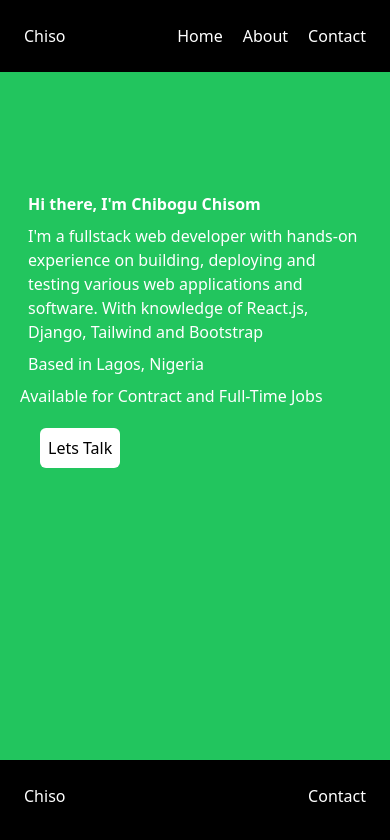
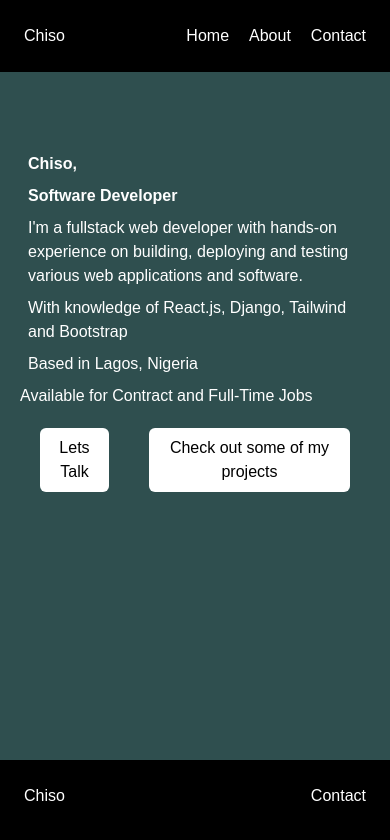
Before and after one commit to raeeceip/portfolio, a React (Vite) app: page / in a window 390 px wide. Shown: the top 840 px of the page. Built offline with nearby package versions, Linux system fonts and the light colour scheme.

Commit message:
adding changes

```diff
--- a/index.html
+++ b/index.html
@@ -3,8 +3,10 @@
 
 <head>
   <meta charset="UTF-8" />
-  <link rel="icon" type="image/svg+xml" href="/vite.svg" />
+  <link rel="icon" type="image/png" href="/logo.png" />
   <meta name="viewport" content="width=device-width, initial-scale=1.0" />
+  <meta http-equiv="X-UA-Compatible" content="ie=edge" />
+
   <link rel="stylesheet" href="/src/index.css" />
   <title>Chiso.tech</title>
 </head>
--- a/src/Components/Pages/Projects/Projects.jsx
+++ b/src/Components/Pages/Projects/Projects.jsx
@@ -3,8 +3,19 @@ import React from "react";
 
 const Projects = () => {
 	return (
-		<div>
-			<h1>Posts</h1>
+		<div className="flex flex-col justify-center items-center h-screen">
+			<div className="card flex flex-col justify-center items-center">
+				<p>Btsfy</p>
+				<h3> A web app that splits csv and json files</h3>
+				<p>React, Tailwind, Django</p>
+				<a href="https://btsfy.netlify.app/">View</a>
+			</div>
+			<div className="card flex flex-col justify-center items-center">
+				<p>Chisom</p>
+				<h3> A web app that splits csv and json files</h3>
+				<p>React, Tailwind, Django</p>
+				<a href="https://btsfy.netlify.app/">View</a>
+			</div>
 		</div>
 	);
 };
--- /dev/null
+++ b/src/Components/Pages/body/body.css
@@ -0,0 +1,36 @@
+.typewriter h1 {
+	overflow: hidden; /* Ensures the content is not revealed until the animation */
+	/* The typwriter cursor */
+	white-space: nowrap; /* Keeps the content on a single line */
+	/* Gives that scrolling effect as the typing happens */
+	animation: typing 3.5s steps(40, end), blink-caret 0.5s step-end infinite;
+}
+.typewriter h2 {
+	overflow: hidden !important; /* Ensures the content is not revealed until the animation */
+
+	white-space: nowrap; /* Keeps the content on a single line */
+	/* Gives that scrolling effect as the typing happens */
+	animation: typing 3.5s steps(40, end), blink-caret 0.5s step-end infinite;
+	animation-delay: 1s;
+}
+
+/* The typing effect */
+@keyframes typing {
+	from {
+		width: 0;
+	}
+	to {
+		width: 100%;
+	}
+}
+
+/* The typewriter cursor effect */
+@keyframes blink-caret {
+	from,
+	to {
+		border-color: transparent;
+	}
+	50% {
+		border-color: rgb(252, 131, 3);
+	}
+}
--- a/src/Components/Pages/body/body.jsx
+++ b/src/Components/Pages/body/body.jsx
@@ -1,18 +1,28 @@
 import React from "react";
 import { useState } from "react";
+import "./body.css";
 
 const Body = () => {
 	const [showPage, setShowPage] = useState(false);
 	return (
 		<div className="relative sm:flex h-[80vh] lg:grid md:grid place-items-center grid-flow-col w-screen  lg:top-2 top-10 overflow-y-hidden">
-			<div className=" text-left  justify-center mx-5 mt-20  ">
-				<h1 className="lg:text-5xl sm:text-5xl m-2 text-white font-bold">
-					Hi there, I'm Chibogu Chisom
-				</h1>
+			<div className=" text-left  justify-center mx-5 mt-10  ">
+				<div className="typewriter">
+					<h1 className="typewriter lg:text-5xl sm:text-5xl m-2 text-white font-bold">
+						Chiso,
+					</h1>
+					<h2 className="typewriter lg:text-5xl sm:text-5xl m-2 text-white font-bold">
+						Software Developer
+					</h2>
+				</div>
+
 				<p className="text-white m-2 lg:text-xl">
 					I'm a fullstack web developer with hands-on experience on building,
-					deploying and testing various web applications and software. With
-					knowledge of React.js, Django, Tailwind and Bootstrap
+					deploying and testing various web applications and software.
+				</p>
+				<p className="text-white m-2 lg:text-xl">
+					{" "}
+					With knowledge of React.js, Django, Tailwind and Bootstrap
 				</p>
 				<p className="text-white m-2 lg:text-xl sm:text-xl">
 					Based in Lagos, Nigeria
@@ -20,19 +30,14 @@ const Body = () => {
 				<p className="text-white  lg:text-xl">
 					Available for Contract and Full-Time Jobs
 				</p>
-				<div>
+				<div className="flex">
 					<button className="bg-white text-black p-2 rounded-md m-5">
 						<a href="mailto:chiboguchisomu@gmail.com">Lets Talk</a>
 					</button>
+					<button className="bg-white text-black p-2 rounded-md m-5">
+						<a href="/projects">Check out some of my projects</a>
+					</button>
 				</div>
-			</div>
-
-			<div className=" invisible grid-cols-1 lg:visible md:visible my-10 mx-10  w-100  ">
-				<img
-					className="rounded-full"
-					src="https://github.com/raeeceip.png"
-					alt="Chiso."
-				/>
 			</div>
 		</div>
 	);
--- a/src/index.css
+++ b/src/index.css
@@ -3,15 +3,17 @@
 @tailwind utilities;
 
 /* use satoshi as a font */
+* {
+	font-family: "Satoshi", sans-serif;
+}
 body {
-	--tw-bg-opacity: 1;
-	background-color: rgb(34 197 94 / var(--tw-bg-opacity));
+	background-color: darkslategray;
 	overflow-y: hidden;
 	overflow-x: hidden;
 }
 @font-face {
-	font-family: "Satoshi" !important ;
-	src: url("src/assets/fonts/OTF/Satoshi-Regular.otf") format("opentype");
-	font-weight: 400;
+	font-family: "Satoshi";
+	src: url("public/Satoshi-Regular.otf") format("otf");
+	font-weight: 500;
 	font-style: normal;
 }
```
Also changed, not shown: public/Satoshi-Regular.otf (added), public/logo.png (added).
